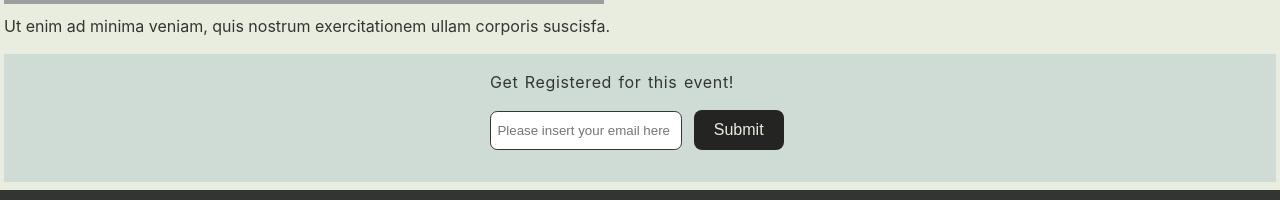
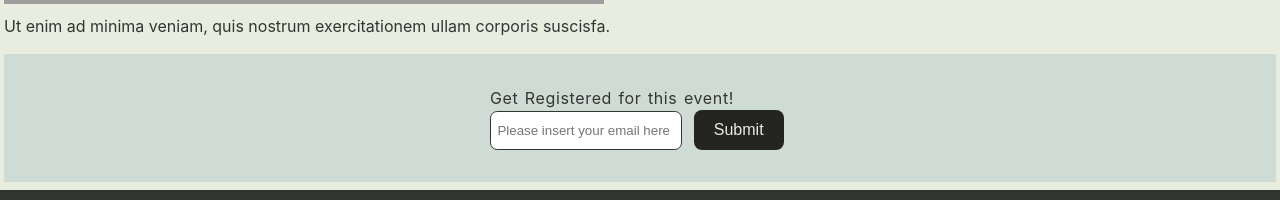
Before and after one commit to johnclamy/basic-node-app, a Next.js app: page /events/lisbon/designers-web-summit-lisbon in a window 1280 px wide. Shown: the part 720-920 px from the top of the page. Built offline with nearby package versions, Linux system fonts and the light colour scheme; grey boxes are pictures that could not be loaded.

Commit message:
set a widget style containing input and btn

```diff
--- a/pages/events/[cat]/[id].js
+++ b/pages/events/[cat]/[id].js
@@ -61,11 +61,11 @@ export default function Event({ currentEvent }) {
       </section>
       <section className={styles.register}>
         <div className={styles['form-container']}>
-          <form onSubmit={handleSubmit}>
+          <form className={styles.form} onSubmit={handleSubmit}>
             <label className={styles.label}>
               Get Registered for this event!
             </label>
-            <div className={styles.form}>
+            <div className={styles['form-widget']}>
               <input
                 ref={emailInput}
                 type="email"
```
